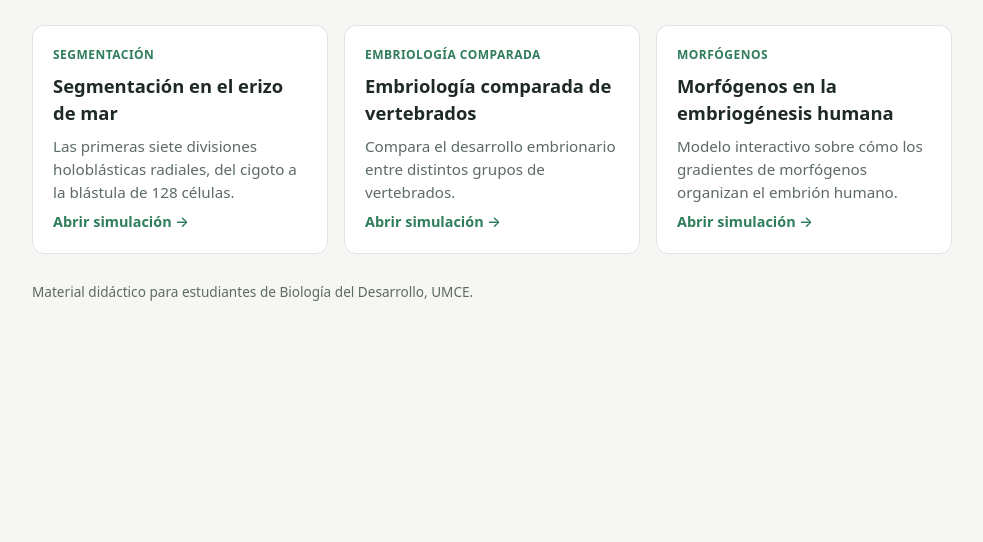
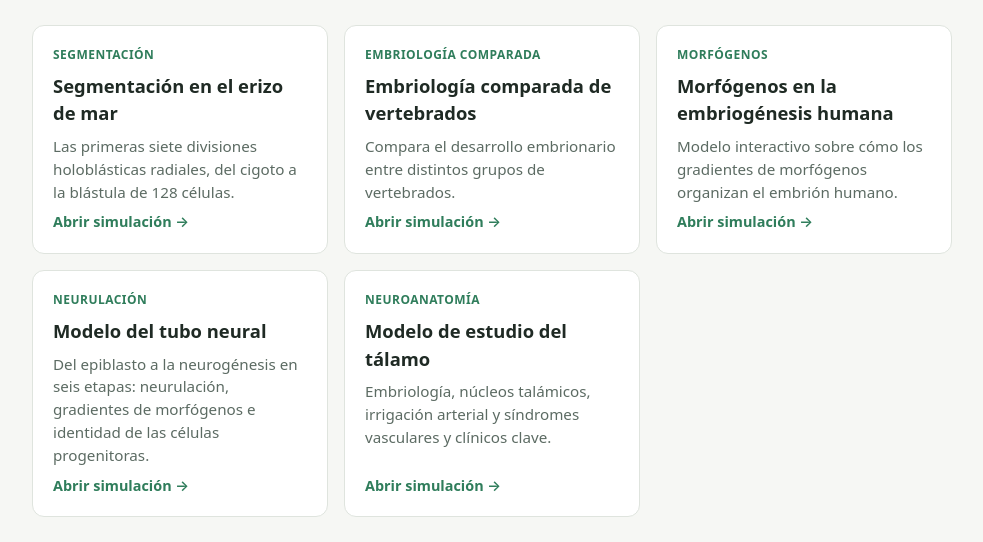
Before and after one commit to FisioIntegrativaDesarrollo/BioDesarrollo, a plain HTML site: page index.html in a window 1280 px wide. Shown: the part 172-714 px from the top of the page, without its empty margins (148-1131 px from the left). Drawn offline with Linux system fonts and the light colour scheme.

Commit message:
Add files via upload
Signed-off-by: Cristian Moreno <huaitil@gmail.com>

```diff
--- a/index.html
+++ b/index.html
@@ -48,6 +48,18 @@ footer{padding-bottom:40px;color:var(--muted);font-size:.85rem}
       <p>Modelo interactivo sobre cómo los gradientes de morfógenos organizan el embrión humano.</p>
       <span class="go">Abrir simulación →</span>
     </a>
+    <a class="card" href="simulaciones/modelo-tubo-neural.html">
+      <span class="tag">Neurulación</span>
+      <h2>Modelo del tubo neural</h2>
+      <p>Del epiblasto a la neurogénesis en seis etapas: neurulación, gradientes de morfógenos e identidad de las células progenitoras.</p>
+      <span class="go">Abrir simulación →</span>
+    </a>
+    <a class="card" href="simulaciones/talamo-modelo-guia.html">
+      <span class="tag">Neuroanatomía</span>
+      <h2>Modelo de estudio del tálamo</h2>
+      <p>Embriología, núcleos talámicos, irrigación arterial y síndromes vasculares y clínicos clave.</p>
+      <span class="go">Abrir simulación →</span>
+    </a>
   </div>
 </main>
 <footer>Material didáctico para estudiantes de Biología del Desarrollo, UMCE.</footer>
```
Also changed, not shown: 1 other file.
